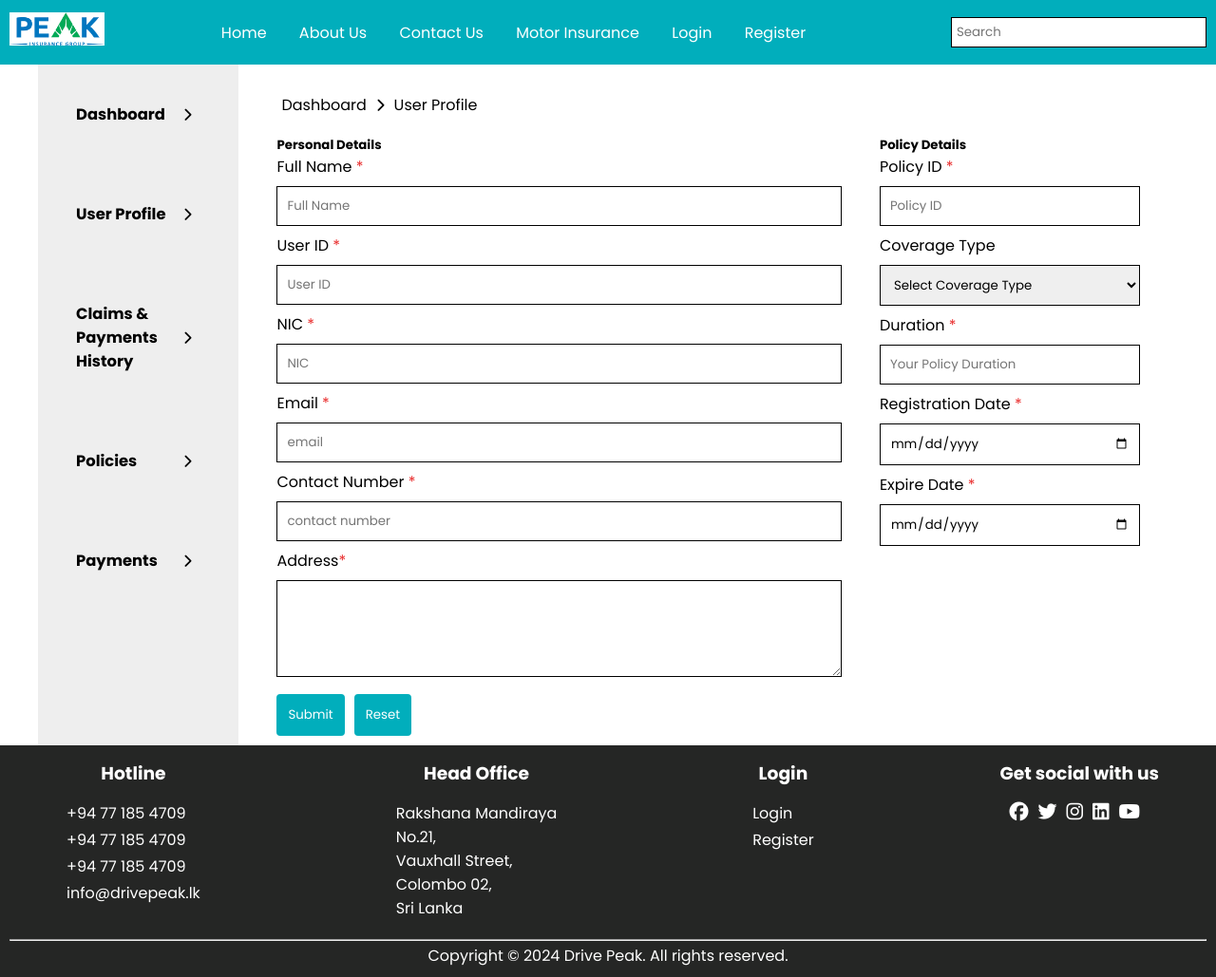
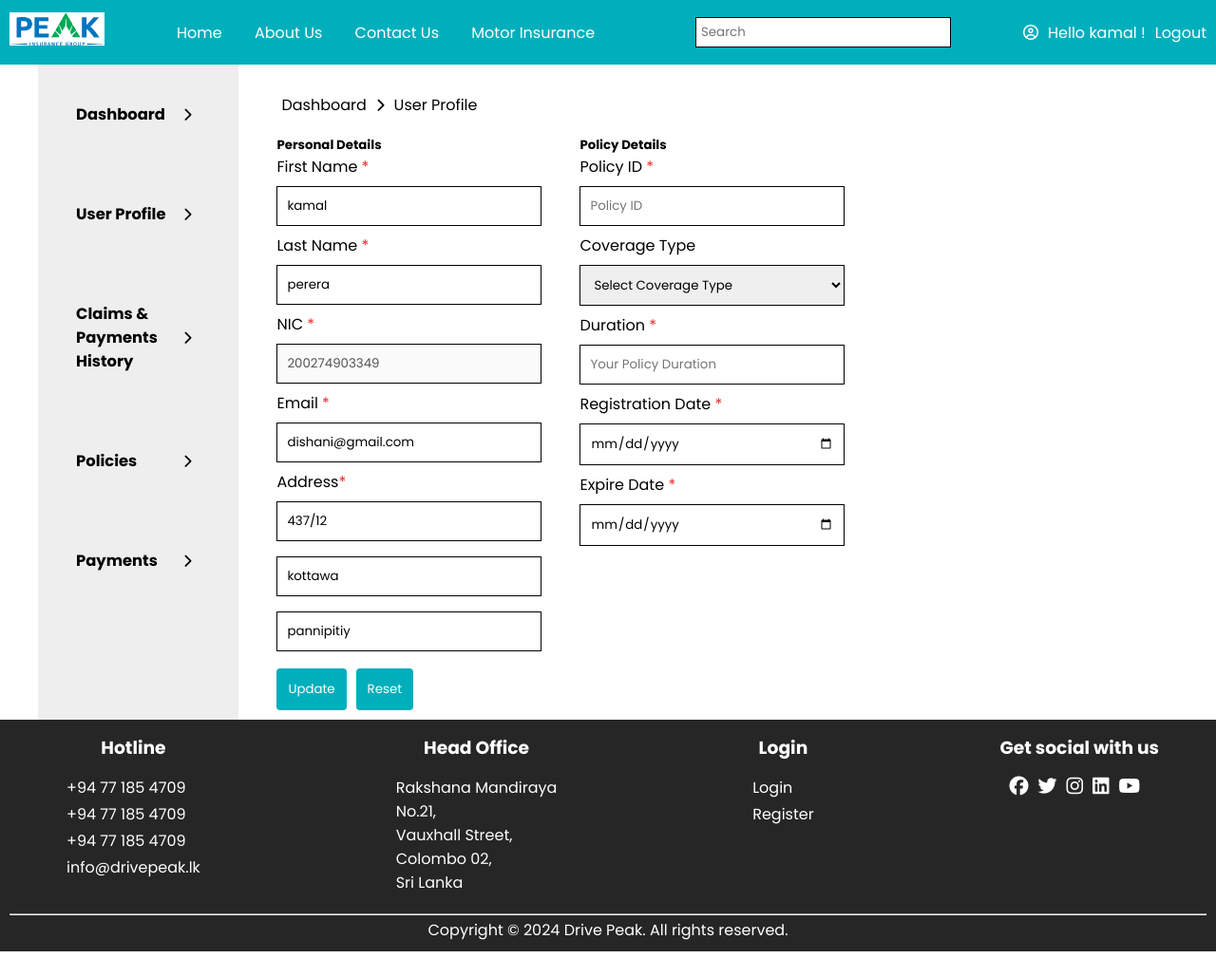
Before and after one commit to dishani02/Vehicle-Insurance-Management-System, a PHP site: page /my-user-profile.php in a window 1280 px wide. Shown: the whole page at 95% size. After the commit the page ends 1002 px from the top, so only its background shows below. Run offline with PHP 8.4, Linux system fonts and the light colour scheme; a user stored in the database is signed in; data comes from the database, SQL or seed files in the repository; some libraries are stand-ins or nearby versions.

Commit message:
update user deatils

```diff
--- a/my-user-profile.php
+++ b/my-user-profile.php
@@ -1,3 +1,47 @@
+<?php session_start(); ?>
+
+<?php require_once('inc/connection.php') ?>
+
+<?php
+
+    $customerId = $_SESSION['customer_id'];
+
+    $query = "SELECT * FROM Customer WHERE customer_id = '$customerId'";
+
+    $result = mysqli_query($connection, $query);
+
+    $customer = mysqli_fetch_array($result, MYSQLI_ASSOC);
+
+?>
+
+<?php
+
+    if(isset($_POST['submit'])) {
+
+        $first_name = $_POST['first_name'];
+        $last_name = $_POST['last_name'];
+        $email = $_POST['email'];
+        $home_no = $_POST['home_no'];
+        $street = $_POST['street'];
+        $city = $_POST['city'];
+
+        $query = "UPDATE Customer SET
+        first_name = '$first_name',
+        last_name = '$last_name',
+        email = '$email',
+        home_no = '$home_no',
+        street = '$street',
+        city = '$city'
+        WHERE customer_id = '$customerId'";
+
+        $result = mysqli_query($connection, $query);
+
+        if($result) {
+            $_SESSION['first_name'] = $first_name;
+        }
+    }
+?>
+
 <!DOCTYPE html>
 <html lang="en">
 
@@ -28,38 +72,41 @@
 
 
 
-                <form action="" method="post">
+                <form action="my-user-profile.php" method="post">
                     <div class="flex flex-row form">
                         <div>
                             <h5> Personal Details </h5>
                             <div class="flex flex-col">
-                                <label for=""> Full Name <span class="required">*</span></label>
-                                <input type="text" name="" placeholder="Full Name">
+                                <label for=""> First Name <span class="required">*</span></label>
+                                <input type="text" name="first_name" placeholder="Full Name" value="<?php echo $customer['first_name'] ?>">
                             </div>
 
                             <div class="flex flex-col">
-                                <label for=""> User ID <span class="required">*</span></label>
-                                <input type="text" name="" placeholder="User ID ">
+                                <label for=""> Last Name <span class="required">*</span></label>
+                                <input type="text" name="last_name" placeholder="Full Name" value="<?php echo $customer['last_name'] ?>">
                             </div>
+
 
                             <div class="flex flex-col">
                                 <label for=""> NIC <span class="required">*</span></label>
-                                <input type="number" name="" placeholder="NIC">
+                                <input type="text" name="nic" placeholder="NIC" value="<?php echo $customer['nic'] ?>" disabled>
                             </div>
 
                             <div class="flex flex-col">
                                 <label for="">Email <span class="required">*</span></label>
-                                <input type="email" name="" placeholder="email">
+                                <input type="email" name="email" placeholder="email" value="<?php echo $customer['email'] ?>">
                             </div>
-
+<!--
                             <div class="flex flex-col">
                                 <label for="">Contact Number <span class="required">*</span></label>
-                                <input type="number" name="" placeholder="contact number">
-                            </div>
+                                <input type="number" name="last_name" placeholder="contact number" value="<?php echo $customer['last_name'] ?>">
+                            </div> -->
 
                             <div class="flex flex-col">
                                 <label for=""> Address<span class="required">*</span></label>
-                                <textarea name="address" rows="4" cols="50"></textarea>
+                                <input type="text" name="home_no" placeholder="contact number" value="<?php echo $customer['home_no'] ?>">
+                                <input type="text" name="street" placeholder="contact number" value="<?php echo $customer['street'] ?>">
+                                <input type="text" name="city" placeholder="contact number" value="<?php echo $customer['city'] ?>">
                             </div>
                         </div>
 
@@ -112,7 +159,7 @@
                     </div>
 
                     <div class="flex" style="margin-top: 10px">
-                        <button type="submit" class="btn-primary" style="margin-right: 10px;">Submit</button>
+                        <button type="submit" name="submit" class="btn-primary" style="margin-right: 10px;">Update</button>
                         <button type="reset" class="btn-primary">Reset</button>
                     </div>
                 </form>
```
